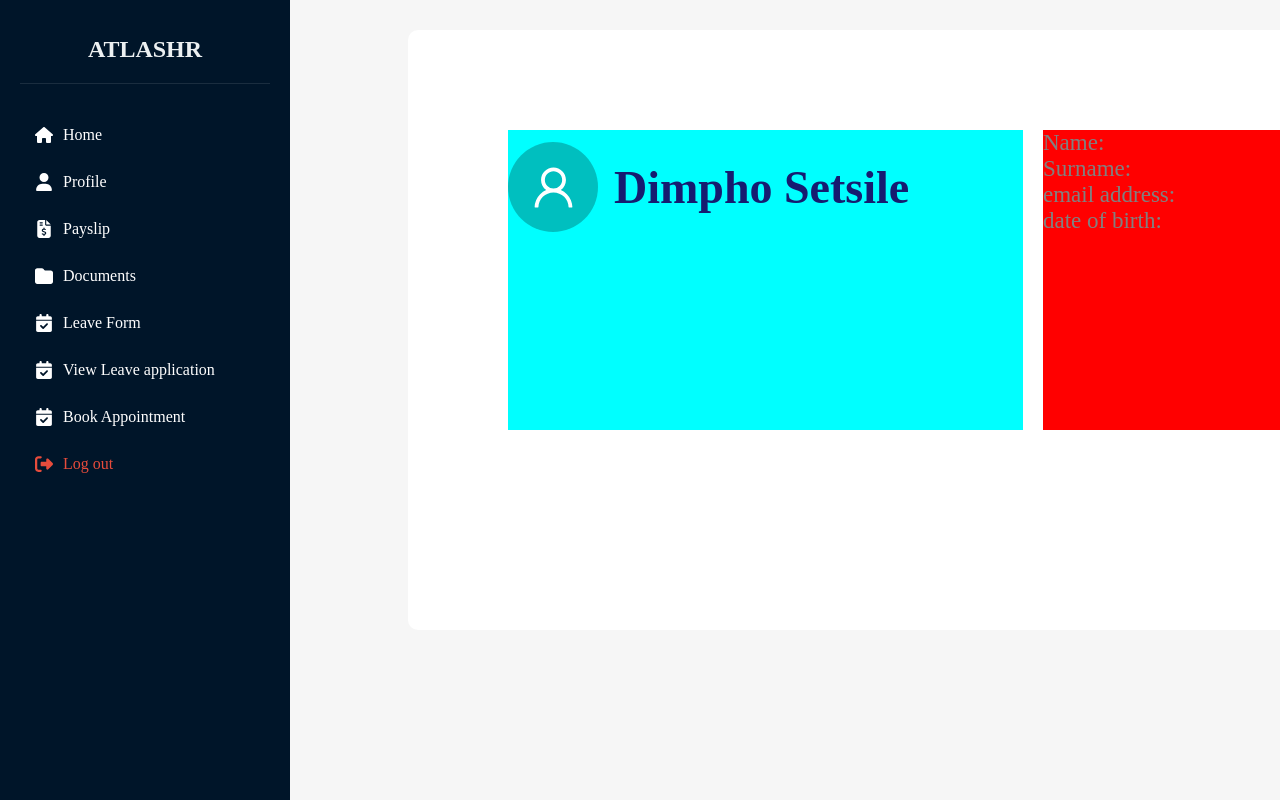
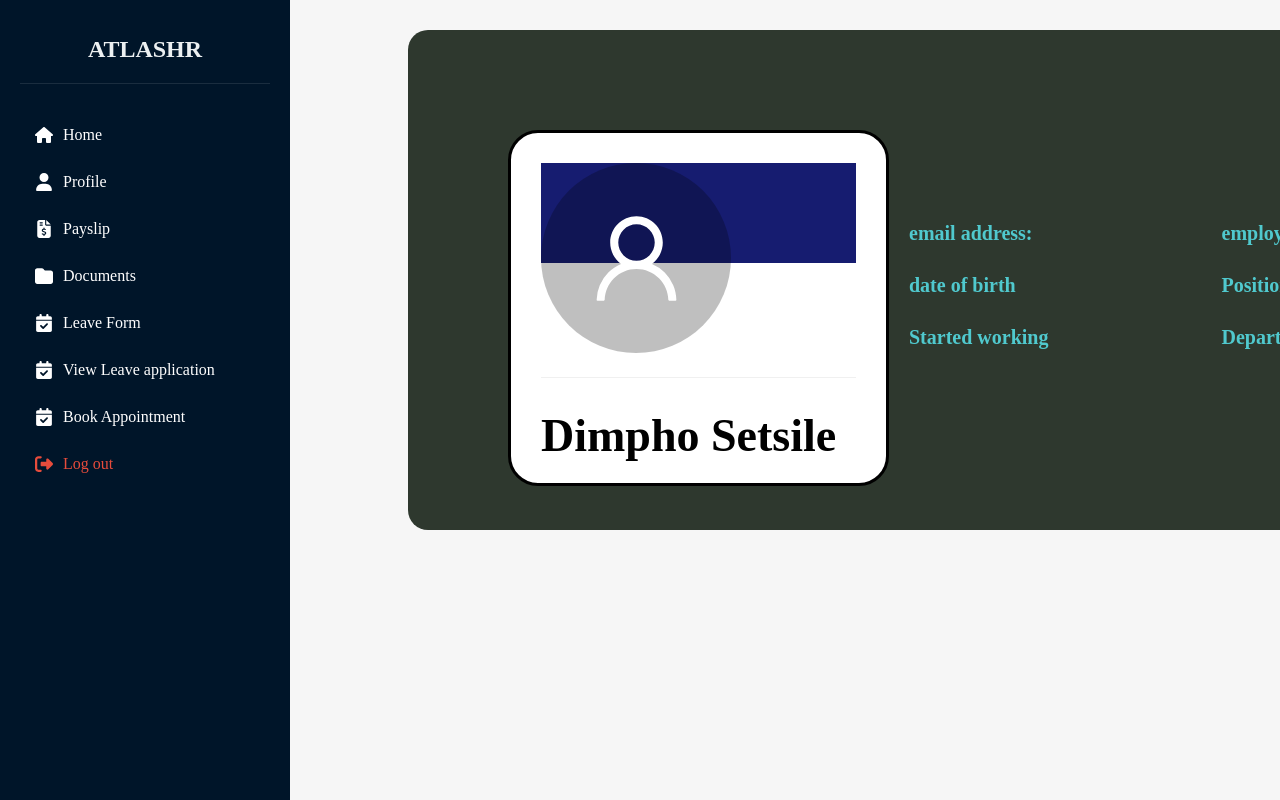
Before and after one commit to NetworkcoTeam/HR_Tool, a React (Create React App) app: page /profile in a window 1280 px wide. Shown: the top 800 px of the page. Built offline with nearby package versions, Linux system fonts and the light colour scheme.

Commit message:
added prifile

```diff
--- a/src/Pages/Profile.css
+++ b/src/Pages/Profile.css
@@ -1,5 +1,5 @@
 body{
-    background-color: #F6F6F6F6;
+
     height: 400px;
 
 }
@@ -14,35 +14,49 @@ flex-basis: 50%;
     margin-bottom: 100px;
 
 }
-.job-details-second{
-    margin-top: 20px;
+.background-avatar{
+    background-color:#161c70;
+    height: 100px;
 }
 
 
 .Profile{
-    color: #161c70;
-    background-color: white;
+    background-color:#2e382e;
+
     width:1050px;
-    height:400px;
+    height:300px;
     font-size: 23px;
     padding: 100px;
-    border-radius: 10px;
+    border-radius: 20px;
     margin-left: 400px;
     margin-top: 30px;
     display:flex;
 
 }
 .Avatar{
-    width: 100px;
-    height:300px;
-    background-color: aqua;
+    width: 90px;
+    height:290px;
+    background-color:white;
+    align-items: center;
+    flex-basis:30%;
+    border-color:black ;
+    border-style: solid;
+    color:black;
+    border-radius: 30px;
+    padding:30px;
+}
+.avatar{
+    color:white;
 
-    flex-basis:50%;
+
 }
 
+label{
+    color:#50c9CE;
+    font-size:20px;
+    font-weight:bold;
 
-label{
-    color:grey;
+
 }
 
 
@@ -57,16 +71,19 @@ label{
     flex-basis: 50%;
     height:300px;
     display: flex;
-
     margin-left: 20px;
 }
 .left{
+    margin-top: 90px;
     flex-basis: 50%;
-    background-color: red;
+    margin-right: 30px;
 
 
 }
 .right{
-    flex-basis:50%;
-    background-color: #161c70;
+   margin-top: 90px;
+   flex-basis:50%;
+   margin-left: 70px;
+
+
 }
--- a/src/Pages/Profile.js
+++ b/src/Pages/Profile.js
@@ -1,7 +1,7 @@
 import { DiVim } from 'react-icons/di';
 import Sidebar from '../Components/Sidebar';
 import './Profile.css';
-import { UserOutlined } from '@ant-design/icons';
+import { UserOutlined, CalendarOutlined } from '@ant-design/icons';
 import {Avatar ,Space, Divider, Flex} from 'antd';
 
 export default function Profile(){
@@ -13,34 +13,34 @@ return(
 
 
          <div className='Avatar'>
+          <div className='background-avatar'>
         <Space gap='small'>
 
-        <Avatar size={90} icon={<UserOutlined/> } className='avatar'/><br/>
+        <Avatar size={190} icon={<UserOutlined/> } className='avatar'/><br/>
+
+        </Space>
+
+        <Divider/>
+        <div>
         <h1>Dimpho Setsile</h1>
-        </Space>
+        </div>
+        </div>
         </div>
 
         <div className='personal-details'>
         <div className="left" >
-        <label className='Name'> Name:</label><br/>
-         <label className='surname'>Surname:</label><br/>
-
-
-
-           <label className='email'>email address:</label><br/>
-           <label className='dob'>date of birth:</label>
+           <label className='a'>email address:</label><br/><br/>
+           <label className='a'>date of birth</label><br/><br/>
+            <label className='a'>Started working</label><br/>
           </div>
 
 
 
           <div gap='middle' horizontal className='right'>
-           <label className='employeeid'>employee ID :</label><br/><br/>
-           <label className='position'>Position :</label><br/><br/>
+           <label className='a'>employee ID </label><br/><br/>
+           <label className='a'>Position </label><br/><br/>
+            <label className='a'>Department</label><br/><br/>
 
-
-
-            <label className='department'>Department:</label><br/><br/>
-             <label className='status'>Status Leave:</label><br/><br/>
 
              </div>
              </div>
```
